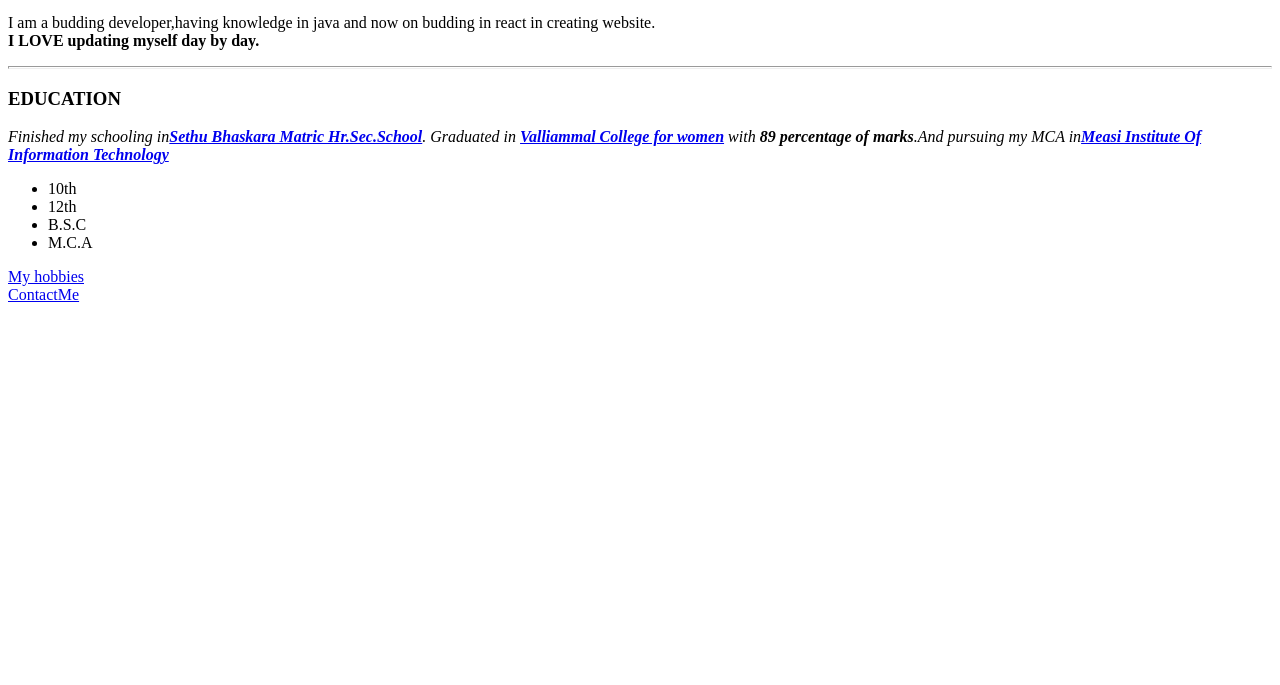
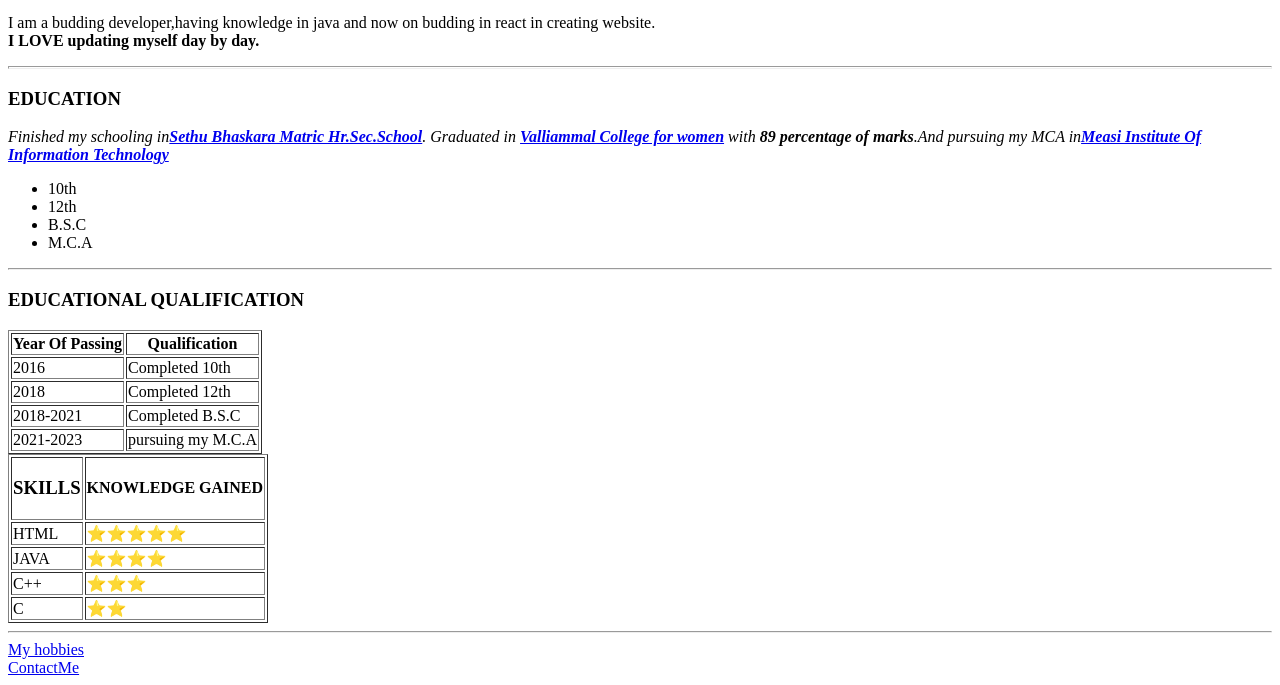
Before and after one commit to Parveensalha/Parvee, a plain HTML site: page index.html in a window 1280 px wide. Shown: the part 665-1350 px from the top of the page. Before the commit the page ends 977 px from the top, so only its background shows below. Drawn offline with Linux system fonts and the light colour scheme; files whose address does not match are found by name.

Commit message:
Update index.html

```diff
--- a/index.html
+++ b/index.html
@@ -21,6 +21,55 @@
     <li>B.S.C</li>
     <li>M.C.A</li>
   </ul>
+  <hr>
+  <h3>EDUCATIONAL QUALIFICATION</h3>
+  <table border="1">
+    <thead>
+      <tr>
+        <th>Year Of Passing</th>
+        <th>Qualification</th>
+      </tr>
+    </thead>
+    <tr>
+      <td>2016</td>
+      <td>Completed 10th</td>
+    </tr>
+    <tr>
+      <td>2018 </td>
+      <td> Completed 12th</td>
+    </tr>
+    <tr>
+      <td>2018-2021</td>
+      <td> Completed B.S.C</td>
+    </tr>
+    <tr>
+      <td>2021-2023</td>
+      <td>pursuing my M.C.A</td>
+
+  </table>
+  <table border="1">
+  <th>  <h3>SKILLS</h3></th>
+  <th>KNOWLEDGE GAINED</th>
+    <tr>
+      <td>HTML</td>
+        <td>⭐⭐⭐⭐⭐ </td>
+    </tr>
+
+    <tr>
+      <td>JAVA</td>
+      <td>⭐⭐⭐⭐</td>
+    </tr>
+    <tr>
+      <td>C++ </td>
+        <td>⭐⭐⭐ </td>
+    </tr>
+    <tr>
+      <td>C  </td>
+        <td>⭐⭐ </td>
+    </tr>
+
+  </table>
+  <hr>
   <a href="My hobbies.html">My hobbies</a>
   <br>
   <a href="Contact Me.html">ContactMe</a>
```
